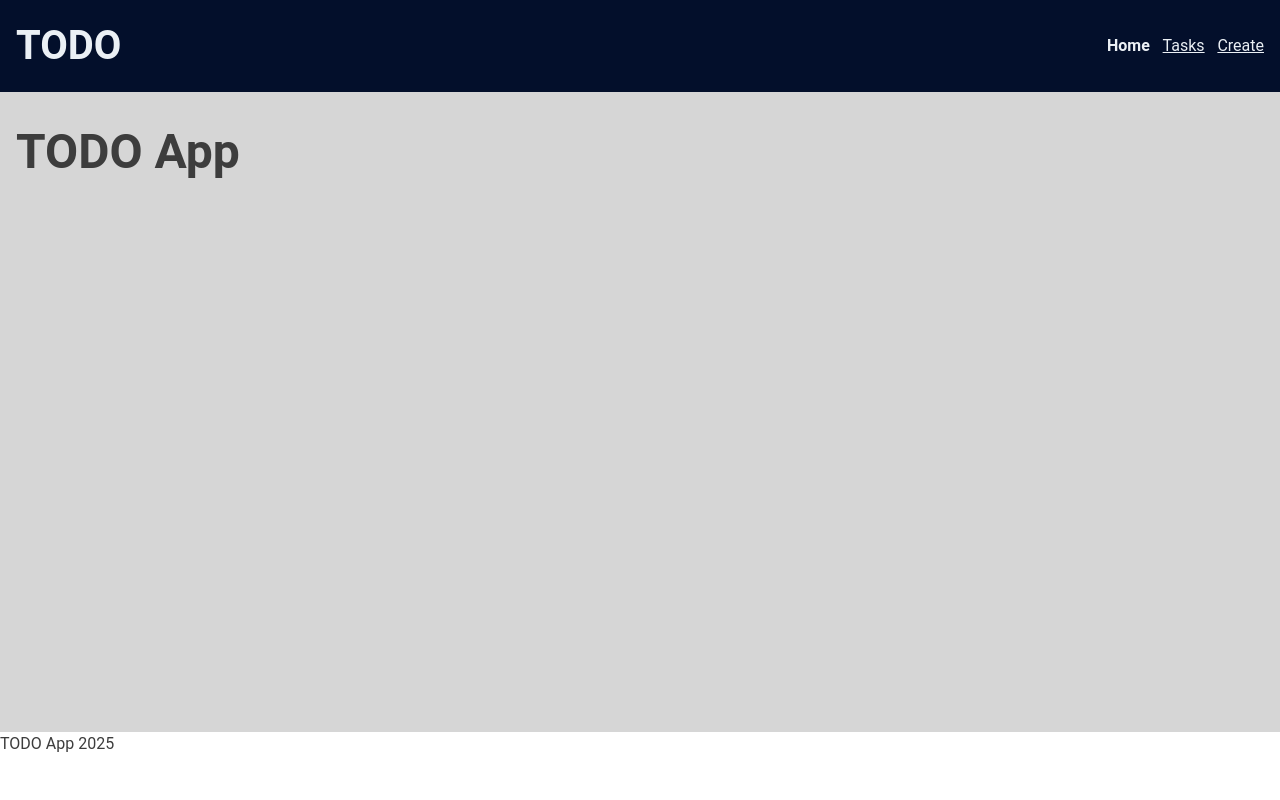
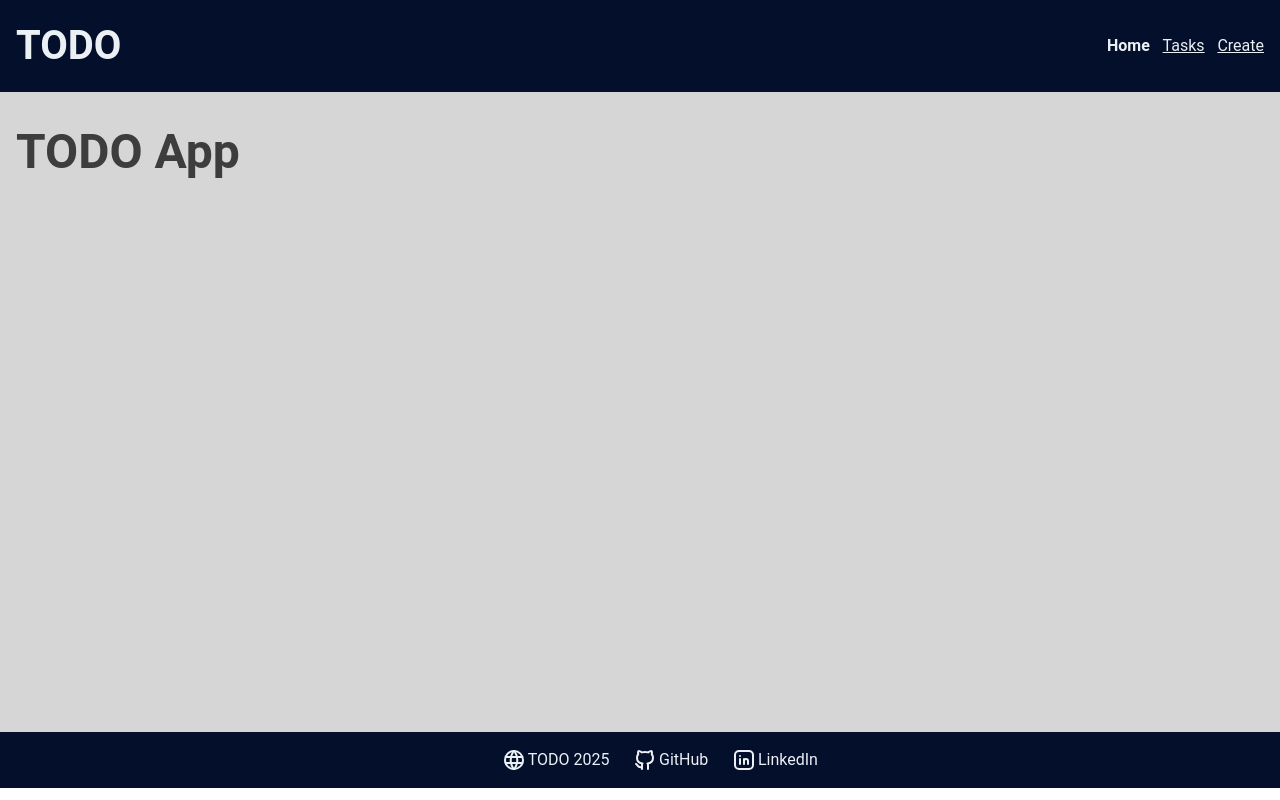
Before and after one commit to tdot123-1/todo_app, a React (Vite) app in the folder client/: page / in a window 1280 px wide. Built offline with nearby package versions, Linux system fonts and the light colour scheme.

Commit message:
add footer

```diff
--- /dev/null
+++ b/client/src/components/footer/Footer.styles.ts
@@ -0,0 +1,28 @@
+import styled from "styled-components";
+import { theme } from "../../styles";
+
+export const StyledFooter = styled.footer`
+  padding: 1rem;
+  margin: 0 auto;
+  background-color: ${(props) => props.theme.primaryColor};
+  color: ${(props) => props.theme.tertiaryColor};
+`;
+
+export const FooterUl = styled.ul`
+  display: flex;
+  justify-content: center;
+  align-items: center;
+  flex-direction: column;
+  gap: 1.5rem;
+  list-style: none;
+
+  @media (min-width: ${theme.breakpoints.md}) {
+    flex-direction: row;
+  }
+`;
+
+export const FooterLi = styled.li`
+    display: flex;
+    align-items: center;
+    gap: 0.1rem;
+`;
--- /dev/null
+++ b/client/src/components/footer/Footer.tsx
@@ -0,0 +1,37 @@
+import {
+  IconBrandGithub,
+  IconBrandLinkedin,
+  IconWorld,
+} from "@tabler/icons-react";
+import { FooterLi, FooterUl, StyledFooter } from "./Footer.styles";
+import { Link } from "react-router-dom";
+
+const Footer = () => {
+  return (
+    <StyledFooter>
+      <FooterUl>
+        <FooterLi>
+          <IconWorld /> TODO 2025
+        </FooterLi>
+
+        <Link target="_blank" to={"https://github.com/tdot123-1/todo_app"}>
+          <FooterLi>
+            <IconBrandGithub /> GitHub
+          </FooterLi>
+        </Link>
+
+        <Link
+          target="_blank"
+          to={`https://www.linkedin.com/in/thomas-kruithof-webdev/`}
+        >
+          <FooterLi>
+            <IconBrandLinkedin />
+            LinkedIn
+          </FooterLi>
+        </Link>
+      </FooterUl>
+    </StyledFooter>
+  );
+};
+
+export default Footer;
--- a/client/src/components/header/Header.styles.ts
+++ b/client/src/components/header/Header.styles.ts
@@ -16,5 +16,4 @@ export const StyledNavbar = styled.nav`
 
 export const Logo = styled.h3`
   font-size: 2.5rem;
-
 `;
--- a/client/src/layouts/BaseLayout.tsx
+++ b/client/src/layouts/BaseLayout.tsx
@@ -1,5 +1,6 @@
 import { Outlet } from "react-router-dom";
 import Header from "../components/header/Header";
+import Footer from "../components/footer/Footer";
 
 const BaseLayout = () => {
   return (
@@ -8,9 +9,7 @@ const BaseLayout = () => {
       <main>
         <Outlet />
       </main>
-      <footer>
-        <p>TODO App 2025</p>
-      </footer>
+      <Footer />
     </>
   );
 };
--- a/client/src/styles.ts
+++ b/client/src/styles.ts
@@ -33,6 +33,11 @@ export const theme = {
   tertiaryColor: "#ebf0f5",
   dangerColor: "#de1421",
   successColor: "#14de32",
+  breakpoints: {
+    sm: "480px",
+    md: "768px",
+    lg: "1024px",
+  },
 };
 
 // reused styles
```
Also changed, not shown: client/src/components/tasks-list/TasksList.styles.ts (+4 -3 lines).
